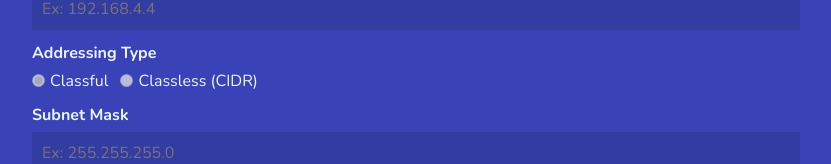
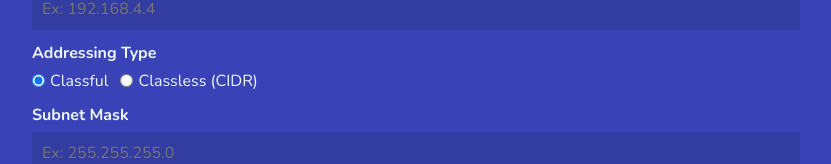
Before and after one commit to fernandonagase/masker, a React (Create React App) app: page / in a window 1280 px wide. Shown: the part 200-364 px from the top of the page, without its empty margins (224-1055 px from the left). Built offline with nearby package versions, Linux system fonts and the light colour scheme.

Commit message:
feat: store addressing type state

```diff
--- a/src/components/Calculator/index.tsx
+++ b/src/components/Calculator/index.tsx
@@ -1,10 +1,12 @@
-import React from 'react';
+import React, { useState } from 'react';
 
 import './styles.css';
 import Input from '../Input';
 import RadioButton from '../RadioButton';
 
 function Calculator() {
+    const [ addressingType, setAddressingType ] = useState('classful');
+
     return (
         <main>
             <form>
@@ -13,11 +15,28 @@ function Calculator() {
                     <div className="radio-group">
                         <label>Addressing Type</label>
                         <div className="radio-inline">
-                            <RadioButton name="type" title="classful" label="Classful" checked disabled />
-                            <RadioButton name="type" title="classless" label="Classless (CIDR)" disabled />
+                            <RadioButton
+                                name="type"
+                                title="classful"
+                                label="Classful"
+                                checked={addressingType === 'classful'}
+                                onClick={() => {setAddressingType('classful')}}
+
+                            />
+                            <RadioButton
+                                name="type"
+                                title="classless"
+                                label="Classless (CIDR)"
+                                checked={addressingType === 'classless'}
+                                onClick={() => {setAddressingType('classless')}}
+
+                            />
                         </div>
                     </div>
-                    <Input name="mask" label="Subnet Mask" placeholder="Ex: 255.255.255.0" />
+                    { addressingType === 'classful'
+                        ? <Input name="mask" label="Subnet Mask" placeholder="Ex: 255.255.255.0" />
+                        : <Input type="number" name="maskbits" label="Mask Bits" placeholder="Ex: 24 (1 - 32)" min="1" max="32" />
+                    }
                     <button type="submit" className="button button-block">Calcular</button>
                 </div>
                 <div>
```
